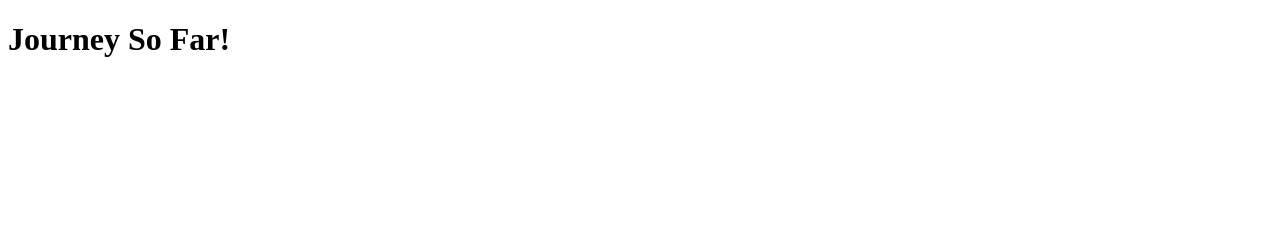
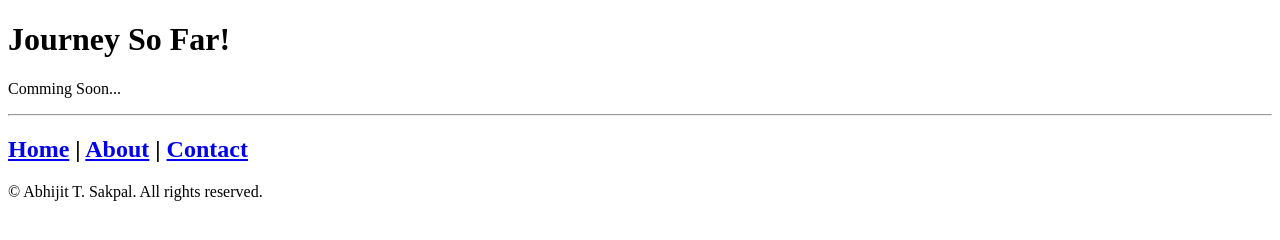
Before and after one commit to abhiskpl/Portfolio, a plain HTML site: page public/About.html in a window 1280 px wide. Drawn offline with Linux system fonts and the light colour scheme.

Commit message:
About.html

```diff
--- a/public/About.html
+++ b/public/About.html
@@ -7,5 +7,11 @@
 </head>
 <body>
     <h1>Journey So Far!</h1>
+    <p>Comming Soon...</p>
+    <hr>
+    <footer>
+        <h2><a href="./public/About.html">Home</a> | <a href="./public/Contact.html">About</a> | <a href="./index.html">Contact</a></h2>
+        <p>© Abhijit T. Sakpal. All rights reserved.</p>
+      </footer>
 </body>
 </html>
```
